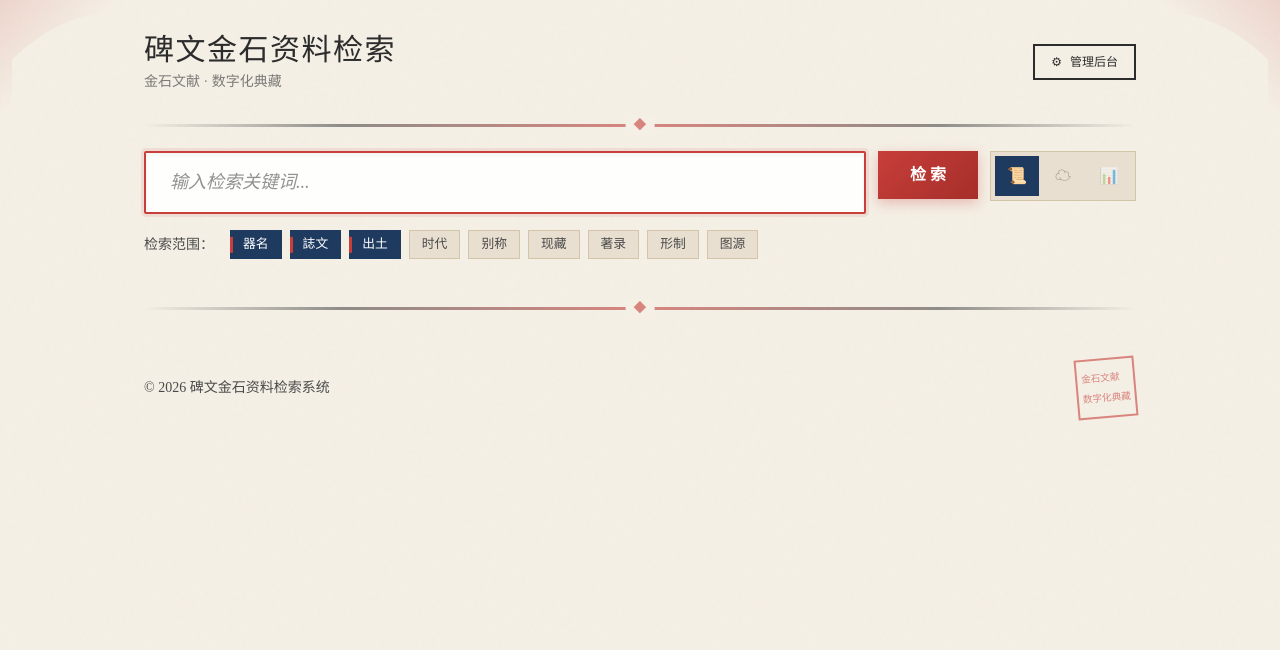
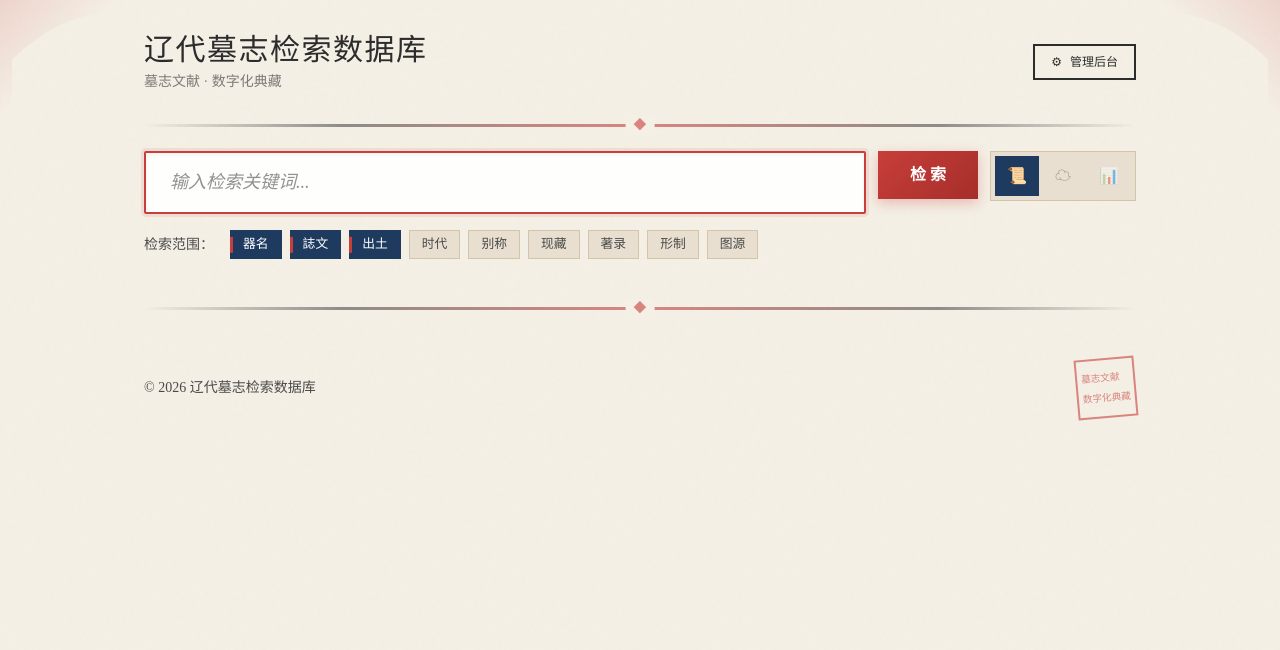
Before and after one commit to CYZice/SearchWeb, a FastAPI app: page / in a window 1280 px wide. Shown: the top 650 px of the page. Run offline with FastAPI, Linux system fonts and the light colour scheme; data that the repository does not hold is empty; some libraries are stand-ins or nearby versions; some web fonts are replaced.

Commit message:
fix:修正名字

```diff
--- a/templates/index.html
+++ b/templates/index.html
@@ -3,7 +3,7 @@
 <head>
     <meta charset="UTF-8">
     <meta name="viewport" content="width=device-width, initial-scale=1.0">
-    <title>碑文金石资料检索系统</title>
+    <title>辽代墓志检索数据库</title>
     <!-- Google Fonts - Noto Serif SC -->
     <link rel="preconnect" href="https://fonts.googleapis.com">
     <link rel="preconnect" href="https://fonts.gstatic.com" crossorigin>
@@ -457,8 +457,8 @@
         <!-- 顶部导航 -->
         <div class="flex justify-between items-center mb-8">
             <div>
-                <h1 class="font-xiaowei text-3xl text-[var(--ink-black)] tracking-wider">碑文金石资料检索</h1>
-                <p class="text-sm text-[var(--ink-gray)] mt-1 opacity-70">金石文献 · 数字化典藏</p>
+                <h1 class="font-xiaowei text-3xl text-[var(--ink-black)] tracking-wider">辽代墓志检索数据库</h1>
+                <p class="text-sm text-[var(--ink-gray)] mt-1 opacity-70">墓志文献 · 数字化典藏</p>
             </div>
             <a href="/admin"
                 class="btn-seal text-xs flex items-center gap-2">
@@ -689,9 +689,9 @@
         <!-- 页脚 -->
         <div class="brush-divider mt-12"></div>
         <footer class="flex justify-between items-center py-6 text-sm text-[var(--ink-gray)]">
-            <p>© 2026 碑文金石资料检索系统</p>
+            <p>© 2026 辽代墓志检索数据库</p>
             <div class="footer-seal">
-                <span>金石文献<br>数字化典藏</span>
+                <span>墓志文献<br>数字化典藏</span>
             </div>
         </footer>
     </div>
```
